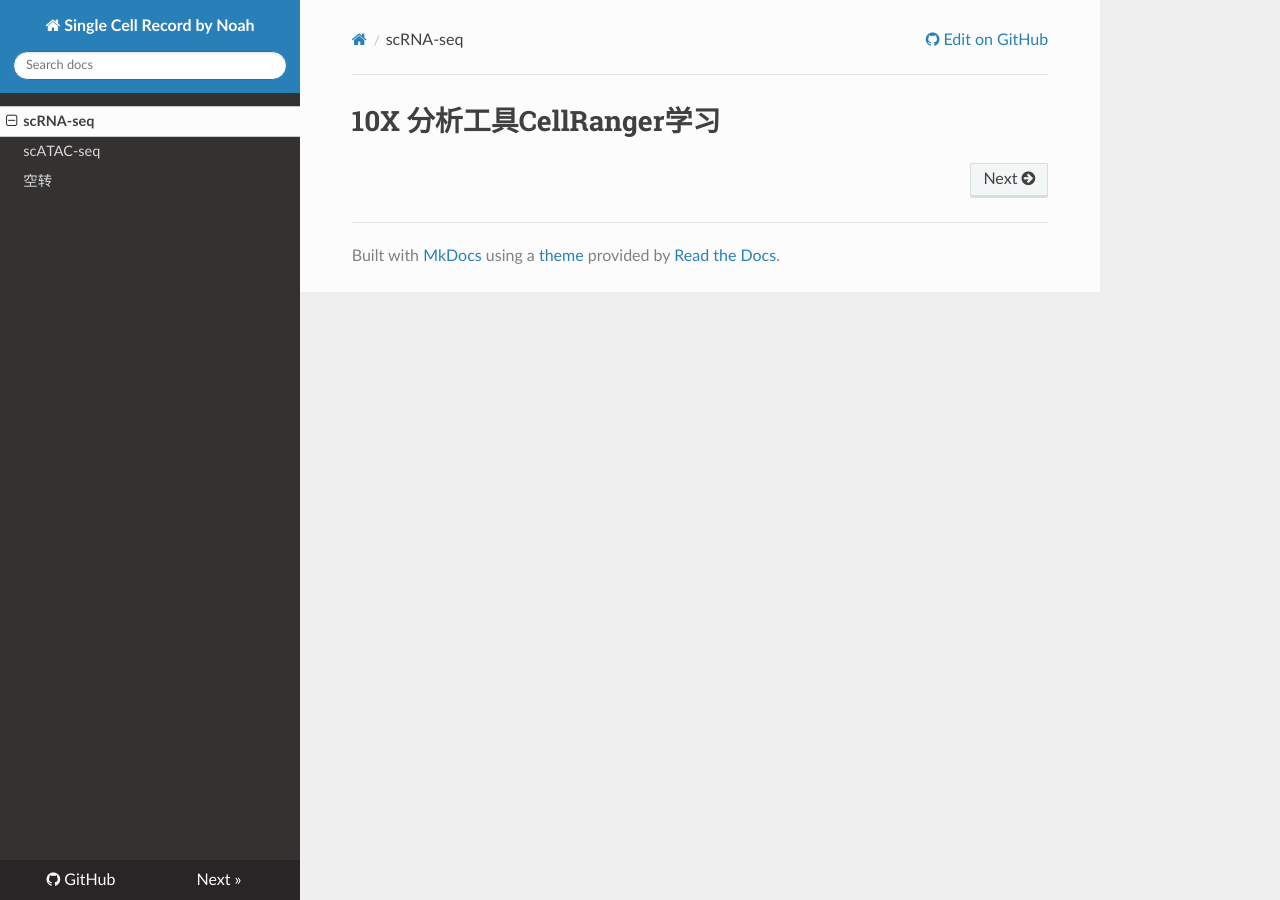
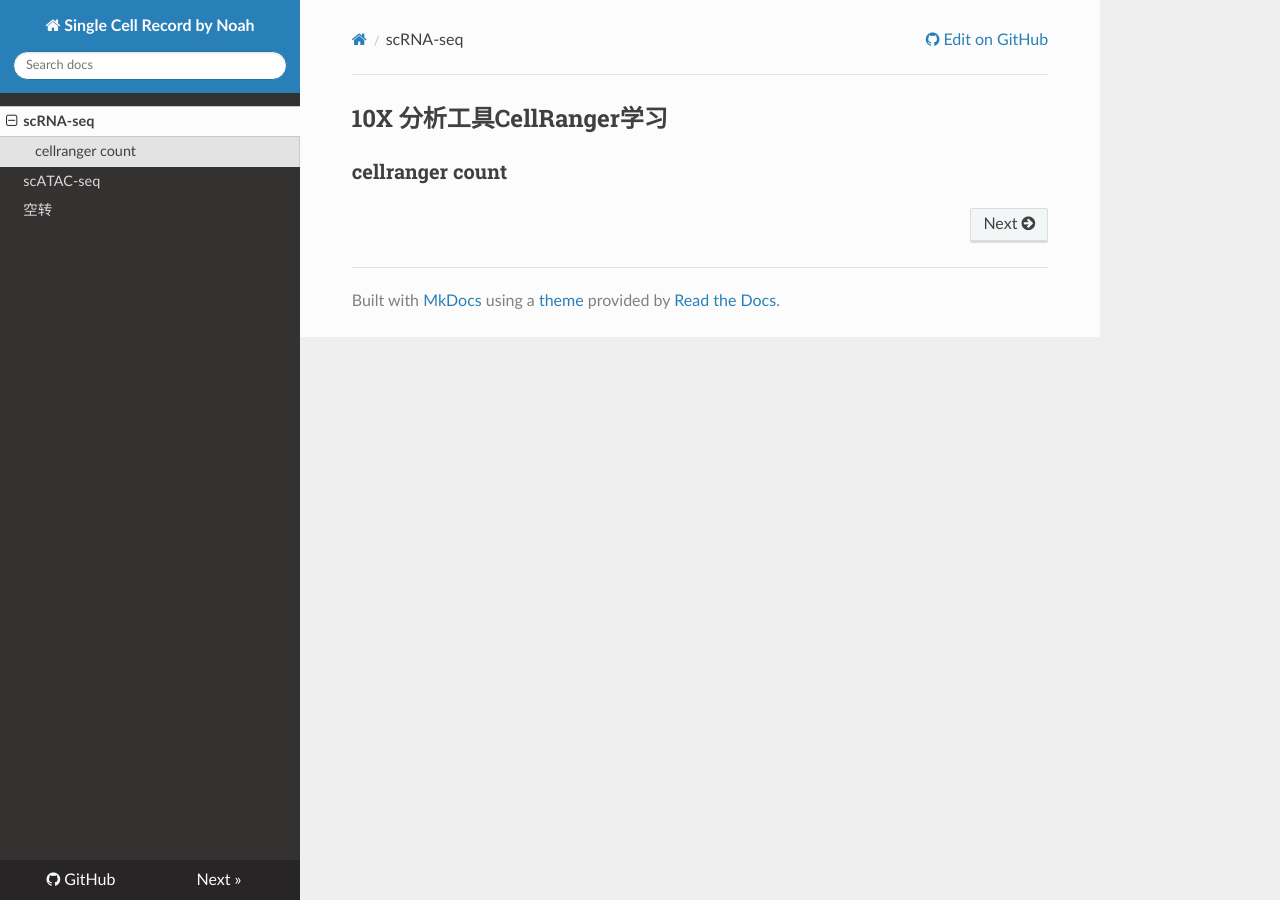
Before and after one commit to Wangjien/my-single-cell-record, an MkDocs documentation site: the page built from docs/scRNA-seq.md, in a window 1280 px wide. Built offline with MkDocs 1.6.1, drawn with Linux system fonts in a browser that asks for light colours; nearby versions of some CDN libraries.

Commit message:
添加cellranger

```diff
--- a/docs/scRNA-seq.md
+++ b/docs/scRNA-seq.md
@@ -1 +1,3 @@
-# 10X 分析工具CellRanger学习
+## 10X 分析工具CellRanger学习
+
+### cellranger count
```
